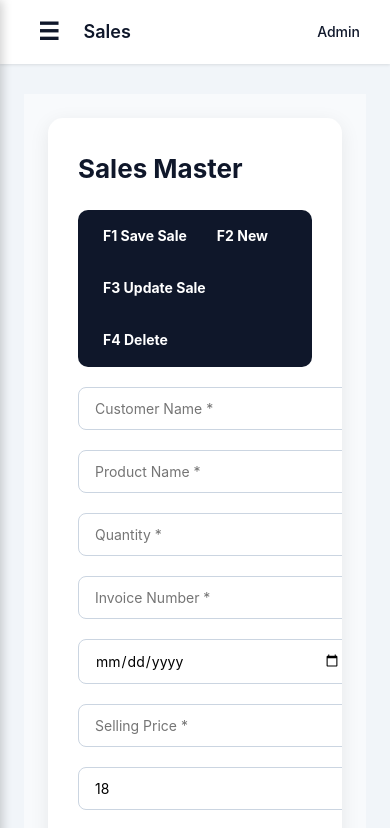
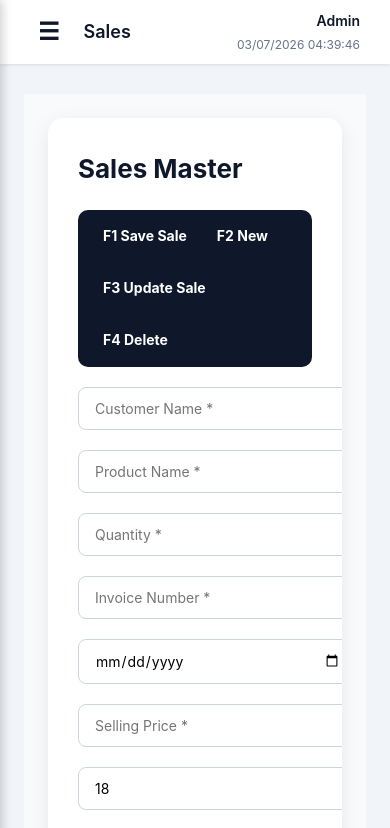
Before and after one commit to JADAVDHRUVIT21/smartERP, a React (Vite) app in the folder SmartERP/frontend/: page /sales in a window 390 px wide. Shown: the top 828 px of the page. Built offline with nearby package versions, Linux system fonts and the light colour scheme; no server answers; sample sign-in values are in the browser's storage.

Commit message:
Make the website to responsive

```diff
--- a/SmartERP/frontend/src/components/Layout.jsx
+++ b/SmartERP/frontend/src/components/Layout.jsx
@@ -4,8 +4,26 @@ import { Link, useLocation, useNavigate } from "react-router-dom";
 export default function Layout({ children, title }) {
   const [sidebarOpen, setSidebarOpen] = useState(false);
   const [isMobile, setIsMobile] = useState(false);
-  const location = useLocation();
-  const navigate = useNavigate();
+  const [currentDateTime, setCurrentDateTime] = useState("");
+
+  // Update date and time every second
+  useEffect(() => {
+    const updateDateTime = () => {
+      const now = new Date();
+      const day = String(now.getDate()).padStart(2, '0');
+      const month = String(now.getMonth() + 1).padStart(2, '0');
+      const year = now.getFullYear();
+      const hours = String(now.getHours()).padStart(2, '0');
+      const minutes = String(now.getMinutes()).padStart(2, '0');
+      const seconds = String(now.getSeconds()).padStart(2, '0');
+      setCurrentDateTime(`${day}/${month}/${year} ${hours}:${minutes}:${seconds}`);
+    };
+
+    updateDateTime();
+    const interval = setInterval(updateDateTime, 1000);
+
+    return () => clearInterval(interval);
+  }, []);
 
   // Check if mobile
   useEffect(() => {
@@ -140,7 +158,10 @@ export default function Layout({ children, title }) {
             <h1 style={styles.pageTitle}>{title || 'Dashboard'}</h1>
           </div>
           <div style={styles.navbarRight}>
-            <span style={styles.userInfo}>Admin</span>
+            <div style={styles.userContainer}>
+              <span style={styles.adminText}>Admin</span>
+              <span style={styles.dateTimeText}>{currentDateTime}</span>
+            </div>
           </div>
         </header>
 
@@ -163,6 +184,12 @@ export default function Layout({ children, title }) {
           .page-title {
             font-size: 16px !important;
           }
+          .datetime-text {
+            font-size: 11px !important;
+          }
+          .admin-text {
+            font-size: 12px !important;
+          }
         }
         @media (max-width: 480px) {
           .page-title {
@@ -170,6 +197,9 @@ export default function Layout({ children, title }) {
           }
           .sidebar {
             width: 260px !important;
+          }
+          .datetime-text {
+            display: none !important;
           }
         }
         @media print {
@@ -180,6 +210,22 @@ export default function Layout({ children, title }) {
             margin-left: 0 !important;
             padding-top: 0 !important;
           }
+        }
+        .user-container {
+          display: flex;
+          flex-direction: column;
+          align-items: flex-end;
+          gap: 2px;
+        }
+        .admin-text {
+          color: #0f172a;
+          font-size: 14px;
+          font-weight: 600;
+        }
+        .datetime-text {
+          color: #64748b;
+          font-size: 12px;
+          font-weight: 400;
         }
       `}</style>
     </div>
@@ -336,12 +382,22 @@ const styles = {
   navbarRight: {
     display: 'flex',
     alignItems: 'center',
-    gap: '16px',
   },
-  userInfo: {
+  userContainer: {
+    display: 'flex',
+    flexDirection: 'column',
+    alignItems: 'flex-end',
+    gap: '2px',
+  },
+  adminText: {
     color: '#0f172a',
     fontSize: '14px',
-    fontWeight: '500',
+    fontWeight: '600',
+  },
+  dateTimeText: {
+    color: '#64748b',
+    fontSize: '12px',
+    fontWeight: '400',
   },
   content: {
     padding: '24px',
```
